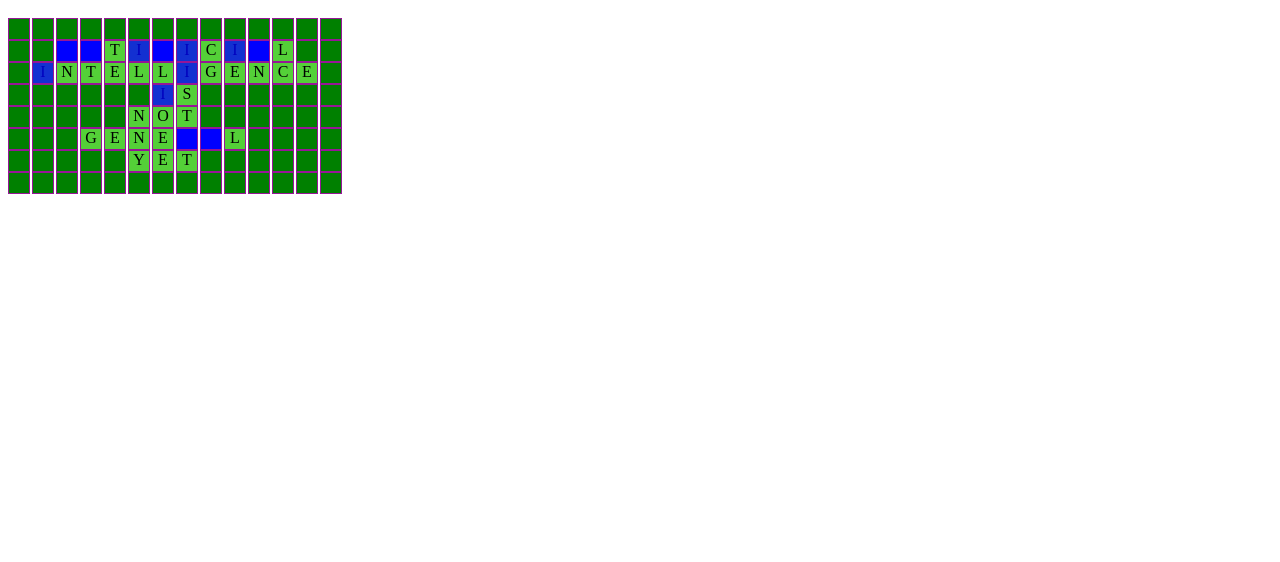
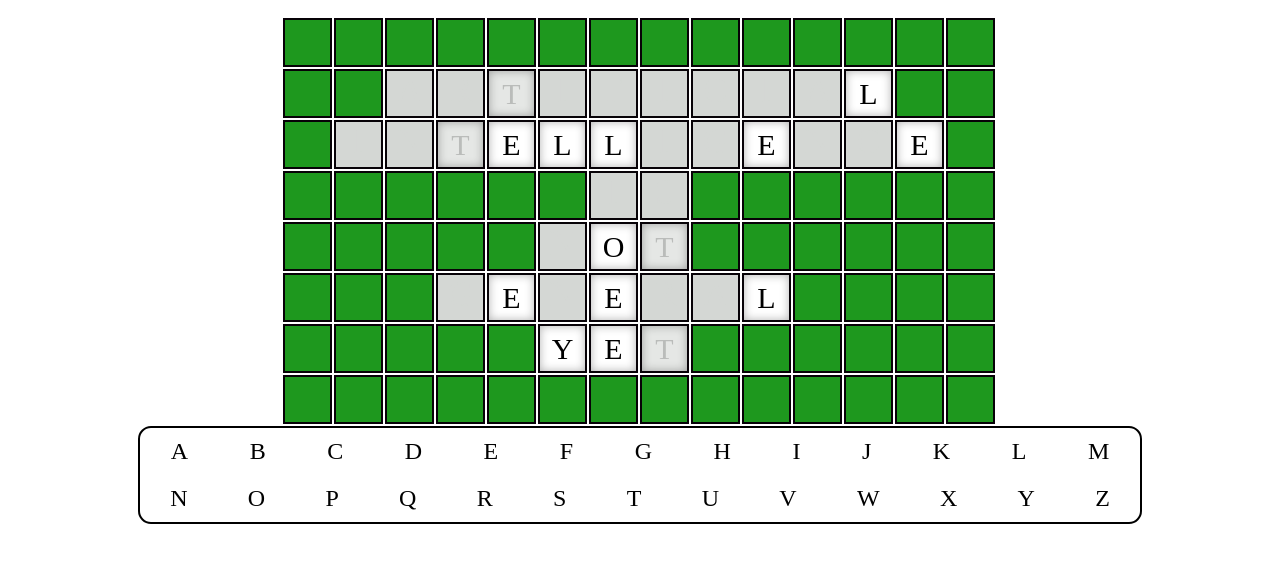
Before and after one commit to 2puggs/WOF, a website: page public/index.html in a window 1280 px wide. Drawn offline with Linux system fonts and the light colour scheme; a web font is replaced by a local one.

Commit message:
1/26 demo with styling changes and a word bank (non functional for now)

```diff
--- a/index.js
+++ b/index.js
@@ -59,7 +59,7 @@ class Tile {
             //const tempTileVal = temp.dataset.tile
             if (this.html.dataset.tile === this.id) {
                 temp.className= ''; //remove current class
-                //temp.classList.remove('revealed','back', 'edge');
+                //temp.classList.remove('revealed','', 'edge');
                 temp.className = TileStateToCSS(this.state);
             }
         });
--- a/public/index.html
+++ b/public/index.html
@@ -6,6 +6,7 @@
     <meta content="text/html; charset=UTF-8" http-equiv="Content-Type">
     <meta content="width=device-width,initial-scale=1" name="viewport">
     <link type="text/css" href="styles/style.css">
+    <link rel="stylesheet" type="text/css" href="//fonts.googleapis.com/css?family=Sniglet">
     <script charset="UTF-8" src="wof.js" type="application/javascript"></script>
     <link rel="stylesheet" href="./styles/style.css">
 </head>
@@ -13,7 +14,6 @@
 <body>
     <div class="container">
         <div id="board">
-            <span class="data-id"></span> <span class="letter"></span>
         </div>
     </div>
 </body>
--- a/public/scripts/wof.js
+++ b/public/scripts/wof.js
@@ -198,7 +198,7 @@
       }
     }
     autoGuesser() {
-      this.interval = setInterval(this.autoGuess, 500, this);
+      this.interval = setInterval(this.autoGuess, 1e3, this);
     }
     stopAutoGuesser() {
       clearInterval(this.interval);
@@ -328,5 +328,31 @@
   document.addEventListener("DOMContentLoaded", (event) => {
     let game = buildGame("Artificial Intelligence is not General yet", true, 200);
     game.autoGuesser();
+    displayAlphabet();
   });
+  var displayAlphabet = () => {
+    let symbols = alphabet();
+    const container = document.createElement("div");
+    container.className = "alphabet-container";
+    const firstHalf = symbols.slice(0, 13);
+    const secondHalf = symbols.slice(13);
+    const firstRow = document.createElement("div");
+    firstRow.classList.add("alphabet-row");
+    firstHalf.forEach((letter) => {
+      const div = document.createElement("div");
+      div.textContent = letter;
+      firstRow.appendChild(div);
+    });
+    const secondRow = document.createElement("div");
+    secondRow.classList.add("alphabet-row");
+    secondHalf.forEach((letter) => {
+      const div = document.createElement("div");
+      div.textContent = letter;
+      secondRow.appendChild(div);
+    });
+    console.log(firstRow);
+    container.appendChild(firstRow);
+    container.appendChild(secondRow);
+    document.body.appendChild(container);
+  };
 })();
--- a/public/wof.js
+++ b/public/wof.js
@@ -205,7 +205,7 @@
       }
     }
     autoGuesser() {
-      this.interval = setInterval(this.autoGuess, 500, this);
+      this.interval = setInterval(this.autoGuess, 1e3, this);
     }
     stopAutoGuesser() {
       clearInterval(this.interval);
@@ -335,5 +335,31 @@
   document.addEventListener("DOMContentLoaded", (event) => {
     let game = buildGame("Artificial Intelligence is not General yet", true, 200);
     game.autoGuesser();
+    displayAlphabet();
   });
+  var displayAlphabet = () => {
+    let symbols = alphabet();
+    const container = document.createElement("div");
+    container.className = "alphabet-container";
+    const firstHalf = symbols.slice(0, 13);
+    const secondHalf = symbols.slice(13);
+    const firstRow = document.createElement("div");
+    firstRow.classList.add("alphabet-row");
+    firstHalf.forEach((letter) => {
+      const div = document.createElement("div");
+      div.textContent = letter;
+      firstRow.appendChild(div);
+    });
+    const secondRow = document.createElement("div");
+    secondRow.classList.add("alphabet-row");
+    secondHalf.forEach((letter) => {
+      const div = document.createElement("div");
+      div.textContent = letter;
+      secondRow.appendChild(div);
+    });
+    console.log(firstRow);
+    container.appendChild(firstRow);
+    container.appendChild(secondRow);
+    document.body.appendChild(container);
+  };
 })();
--- a/src/scripts/gameObjects/game.ts
+++ b/src/scripts/gameObjects/game.ts
@@ -110,7 +110,7 @@ export default class Game {
         }
     }
     autoGuesser(){
-        this.interval = setInterval(this.autoGuess, 500, this);
+        this.interval = setInterval(this.autoGuess, 1000, this);
     }
     stopAutoGuesser(){
         clearInterval(this.interval)
--- a/src/scripts/wof.ts
+++ b/src/scripts/wof.ts
@@ -142,4 +142,39 @@ const buildGame = (phrase, onlyPhraseLetters, allowedTries) => {
 document.addEventListener("DOMContentLoaded", (event) => {
     let game:Game = buildGame("Artificial Intelligence is not General yet", true, 200);
     game.autoGuesser();
+    displayAlphabet();
 });
+
+
+
+const displayAlphabet = () => {
+    let symbols = alphabet();
+    const container = document.createElement('div');
+    container.className = 'alphabet-container';
+
+    const firstHalf = symbols.slice(0,13);
+    const secondHalf = symbols.slice(13);
+
+    //create first row in html
+    const firstRow = document.createElement('div');
+    firstRow.classList.add('alphabet-row');
+    firstHalf.forEach((letter) => {
+        const div = document.createElement('div');
+        div.textContent = letter;
+        firstRow.appendChild(div);
+    });
+
+    const secondRow = document.createElement('div');
+    secondRow.classList.add('alphabet-row');
+    secondHalf.forEach((letter) => {
+        const div = document.createElement('div');
+        div.textContent = letter;
+        secondRow.appendChild(div);
+    });
+    console.log(firstRow);
+
+    container.appendChild(firstRow);
+    container.appendChild(secondRow);
+
+    document.body.appendChild(container);
+}; //close displayAlphabet
--- a/src/styles/style.scss
+++ b/src/styles/style.scss
@@ -1,44 +1,65 @@
-$game_height: 400px;
-$card-back-color: blue;
-$card-edge-color: green;
+$game_height: 90%;
+$card-back-color: rgb(212, 215, 212);
+$card-edge-color: rgb(30, 152, 30);
 $revealed-tile-background-color: white;
 $revealed-tile-color: black;
 
 .container {
   display:flex;
   flex-direction: column;
-  align-items: flex-start;
-  width: 100%;
-  height: $game_height;
+  align-items: center;
+  justify-content: center;
+  min-height: $game_height;
+  margin-bottom: 15px;;
 }
-
 
 #board{
   display: flex;
   flex-direction: column;
   margin-top: 10px;
-  width: 100%;
   height: $game_height;
 }
 
 #board .revealed {
-  background-color: rgb(84, 208, 56);
-  display: inline-block;
+  align-items: center;
+  display: inline-grid;
+}
+.alphabet-container {
+  margin-top: 15px;
+  border:2px solid black;
+  border-radius: 13px;
+  margin: 0 auto;
+  max-width: 1000px;
+}
+
+.alphabet-row {
+  display:flex;
+  font-family: Sniglet;
+  font-size: 24px;
+}
+
+.alphabet-row > div {
+  padding: 5px;
+  margin: 5px;
+  flex-grow: 1;
+  text-align: center;
 }
 
 .tile {
   align-self: flex-start;
+  font-size: 35px;
   text-align: center;
   margin-right: 2px;
-  border: 1px solid rgb(150, 22, 150);
-  height: 20px;
-  width: 20px;
-  transition: background-color 300ms ease-in-out, color 400ms linear;
-  background-color: transparent;
+  border: 2px solid rgb(7, 2, 7);
+  height: 45px;
+  width: 45px;
+  transition: background-color 600ms cubic-bezier(0.11, 0.24, 0.28, 0.98), color 800ms linear;
   color: transparent;
   &.revealed{
     background-color: $revealed-tile-background-color;
     color: $revealed-tile-color;
+    box-shadow: inset 0 0 10px rgba(0,0,0,0.3);
+    font-size: 30px;
   }
   &.edge{
     background-color: $card-edge-color;
@@ -57,4 +78,5 @@ $revealed-tile-color: black;
   display: flex;
   flex-direction: row;
   align-content: start;
+  margin-bottom: 2px;
 }
```
Also changed, not shown: src/index.html (+6 -1 lines), public/styles/style.css, 1 other file.
